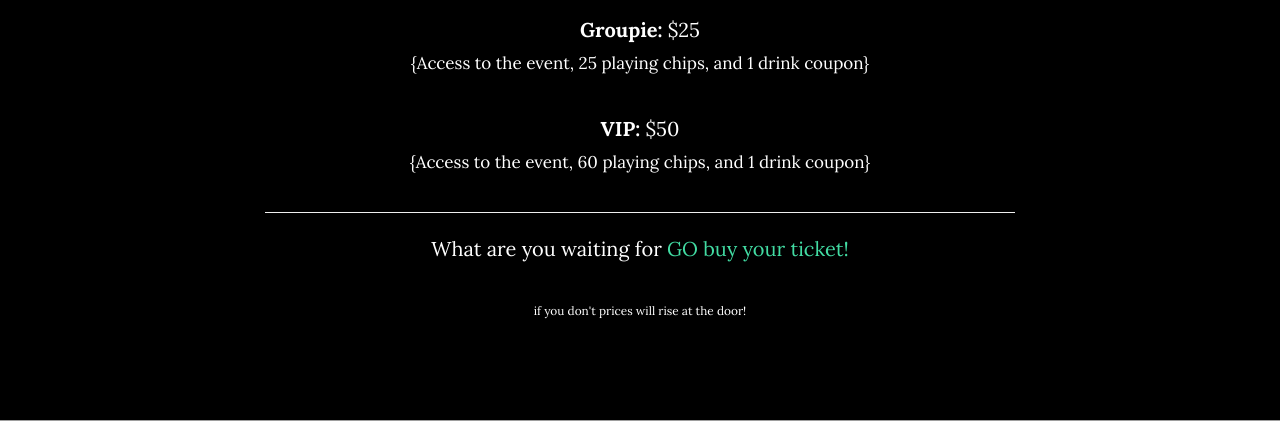
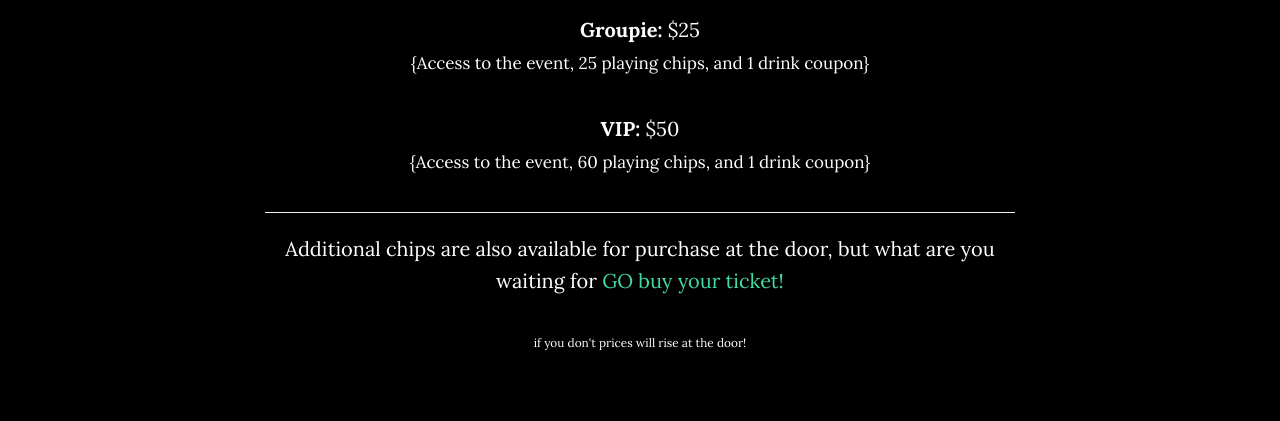
Before and after one commit to gp48maz1/YLCasinoNight, a PHP site: page /yl-casino/index.php in a window 1280 px wide. Shown: the part 2794-3215 px from the top of the page. Run offline with PHP 8.4, Linux system fonts and the light colour scheme; grey boxes are pictures that could not be loaded.

Commit message:
change some text to say extra tickets available

```diff
--- a/yl-casino/index.php
+++ b/yl-casino/index.php
@@ -222,7 +222,7 @@ require('../vendor/autoload.php');
                 <p><strong> Groupie: </strong> $25 <br> <small>{Access to the event, 25 playing chips, and 1 drink coupon}</small> </p>
                 <p><strong> VIP: </strong> $50 <br> <small>{Access to the event, 60 playing chips, and 1 drink coupon}</small> </p>
                 <hr>
-                <p>What are you waiting for <a href= "https://www.eventbrite.com/e/nashville-young-life-casino-fundraiser-tickets-16243360328">GO buy your ticket!</a></p>
+                <p>Additional chips are also available for purchase at the door, but what are you waiting for <a href= "https://www.eventbrite.com/e/nashville-young-life-casino-fundraiser-tickets-16243360328">GO buy your ticket!</a></p>
                 <!--make text smaller-->
                 <small>if you don't prices will rise at the door!</small>
             </div>
```
